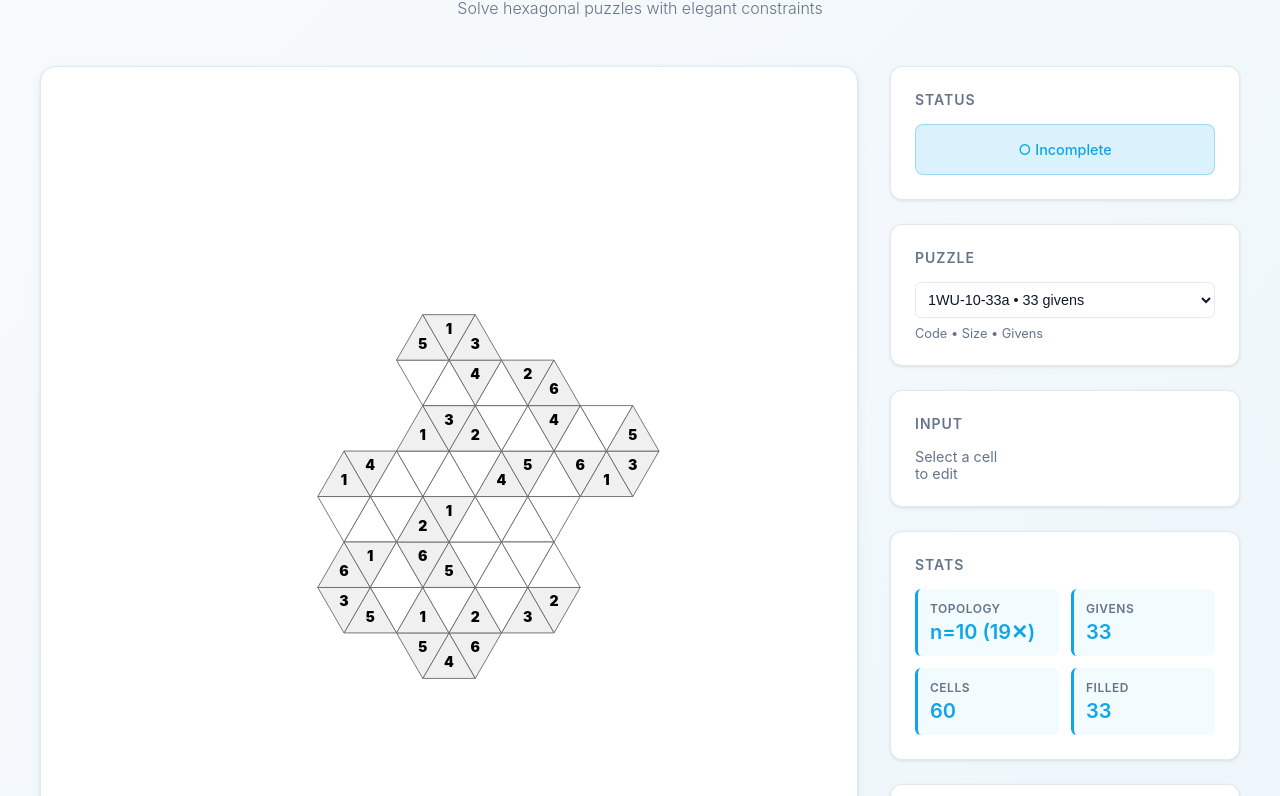
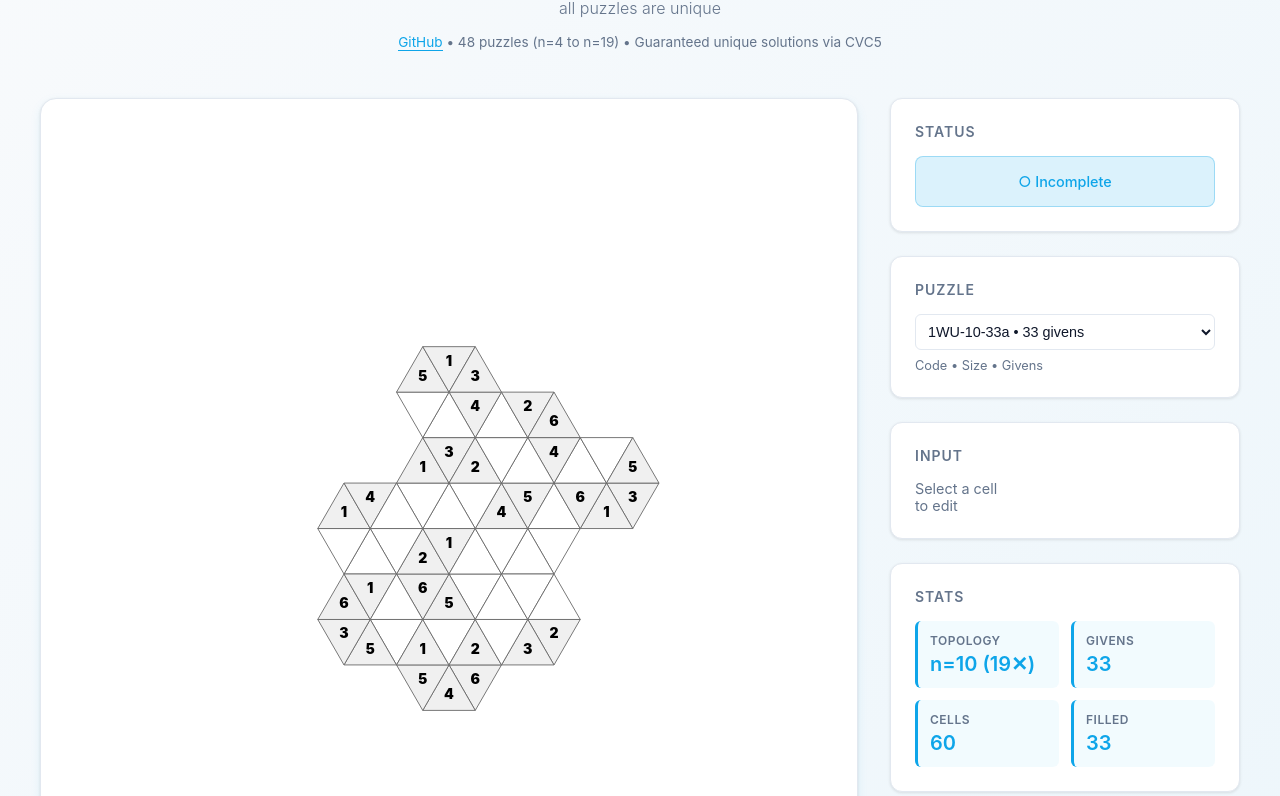
Before and after one commit to lcrh/snowflakesudoku, a plain HTML site: page static/index.html in a window 1280 px wide. Shown: the part 101-897 px from the top of the page. Drawn offline with Linux system fonts and the light colour scheme.

Commit message:
Update frontend header with dataset info and GitHub link
- Changed subtitle to 'all puzzles are unique'
- Added GitHub repository link
- Added note about dataset: 48 puzzles (n=4 to n=19)
- Mentioned guaranteed unique solutions via CVC5

Co-Authored-By: Claude Haiku 4.5 <noreply@anthropic.com>

```diff
--- a/static/index.html
+++ b/static/index.html
@@ -139,7 +139,11 @@
     <div class="container">
         <header>
             <h1>Snowflake Sudoku</h1>
-            <p class="subtitle">Solve hexagonal puzzles with elegant constraints</p>
+            <p class="subtitle">all puzzles are unique</p>
+            <p style="font-size: 0.85rem; color: var(--text-secondary); margin-top: 1rem;">
+                <a href="https://github.com/santolucito/snowflakesudoku" style="color: var(--primary); text-decoration: none; border-bottom: 1px solid var(--primary);">GitHub</a>
+                • 48 puzzles (n=4 to n=19) • Guaranteed unique solutions via CVC5
+            </p>
         </header>
 
         <div class="main-grid">
```
